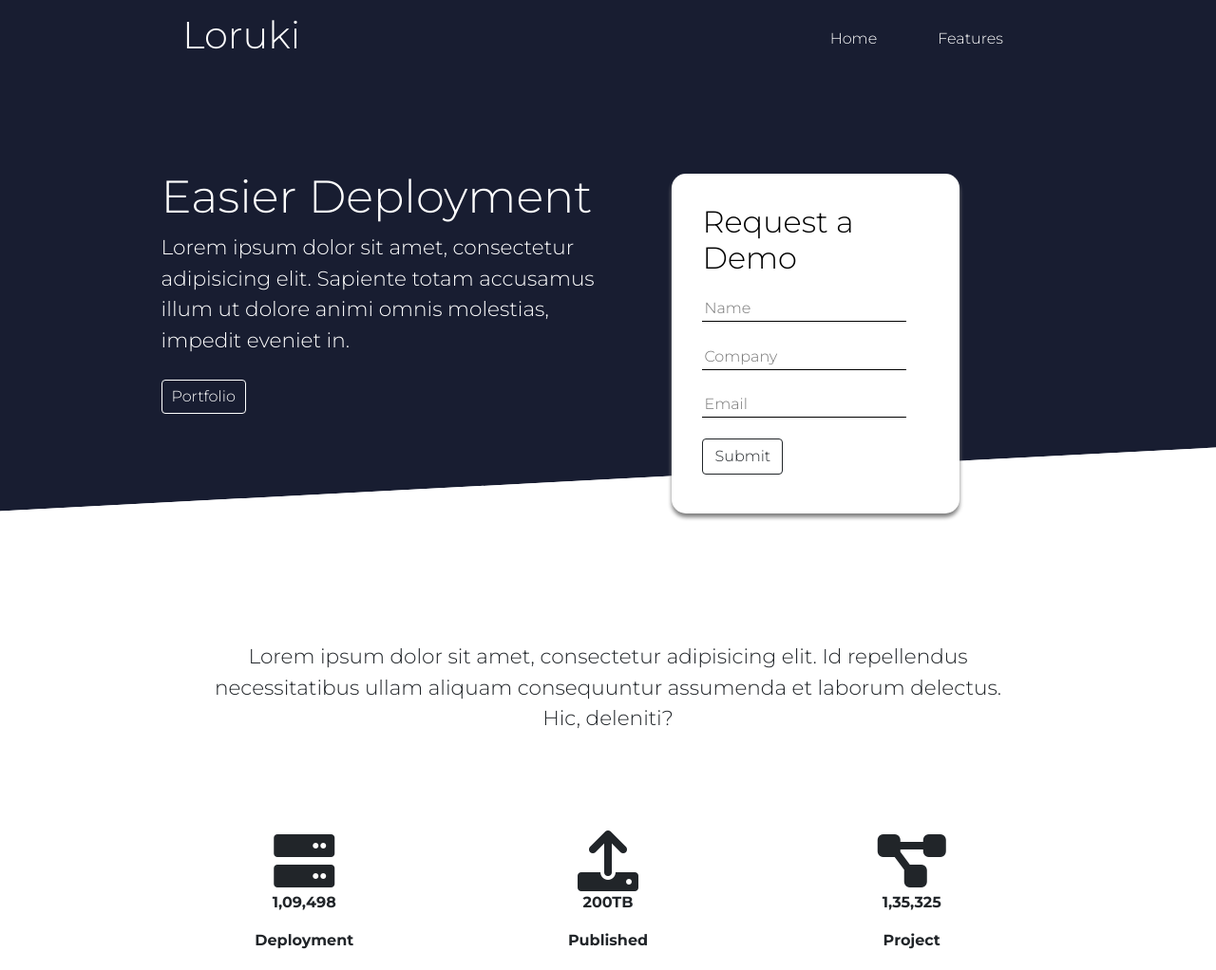
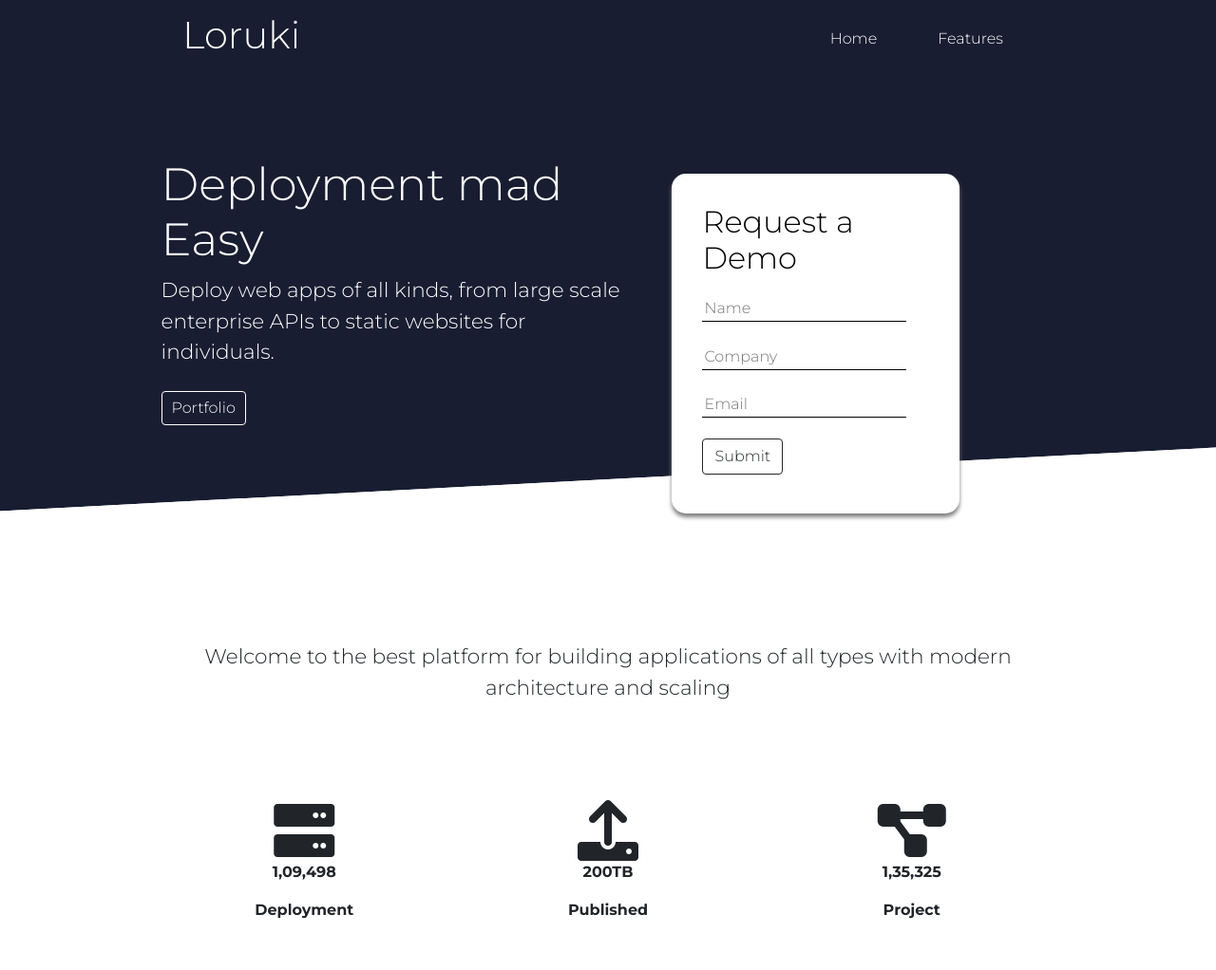
Before and after one commit to Yato199/First, a plain HTML site: page index.html in a window 1280 px wide. Shown: the top 1022 px of the page at 95% size. Drawn offline with nearby package versions, Linux system fonts and the light colour scheme.

Commit message:
Paragraph change

```diff
--- a/index.html
+++ b/index.html
@@ -41,8 +41,8 @@
 
     <div class="container grid">
       <div class="">
-        <h1 class="header">Easier Deployment</h1>
-        <p class="para">Lorem ipsum dolor sit amet, consectetur adipisicing elit. Sapiente totam accusamus illum ut dolore animi omnis molestias, impedit eveniet in.</p>
+        <h1 class="header">Deployment mad Easy</h1>
+        <p class="para">Deploy web apps of all kinds, from large scale enterprise APIs to static websites for individuals.</p>
         <button class="btn btn-outline-dark c_btn" type="button" name="button">Portfolio</button>
       </div>
       <div class="form">
@@ -58,7 +58,7 @@
 
   <section class="intro2" id="intro2">
     <div class="container grid">
-      <p class="para">Lorem ipsum dolor sit amet, consectetur adipisicing elit. Id repellendus necessitatibus ullam aliquam consequuntur assumenda et laborum delectus. Hic, deleniti?</p>
+      <p class="para">Welcome to the best platform for building applications of all types with modern architecture and scaling</p>
       <div class="grid grid2">
         <div class="">
           <i class="fas fa-server fa-4x"></i>
@@ -100,7 +100,7 @@
     <div class="container grid">
       <div class="text">
         <h1 class="header">Extreme Cloud Hosting</h1>
-        <p class="para">Lorem ipsum dolor sit amet, consectetur adipisicing elit. Animi voluptas saepe quam dicta odio, dolor vel incidunt distinctio hic perferendis. </p>
+        <p class="para">Cloud hosting like you've never seen. Fast, efficient and scalable</p>
 
         <button class="btn btn-outline-dark c_btn" type="button" name="button">Read More</button>
 
```
